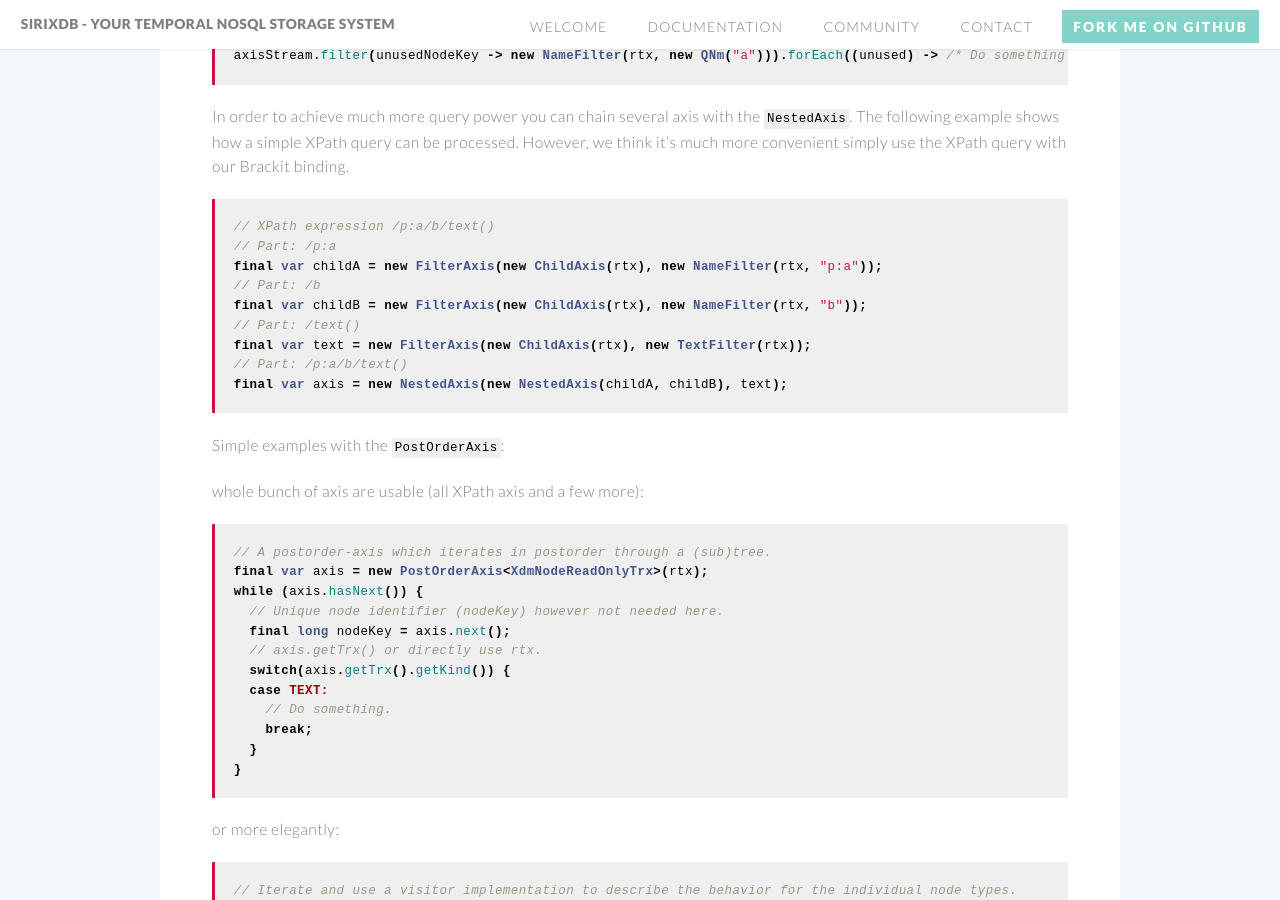
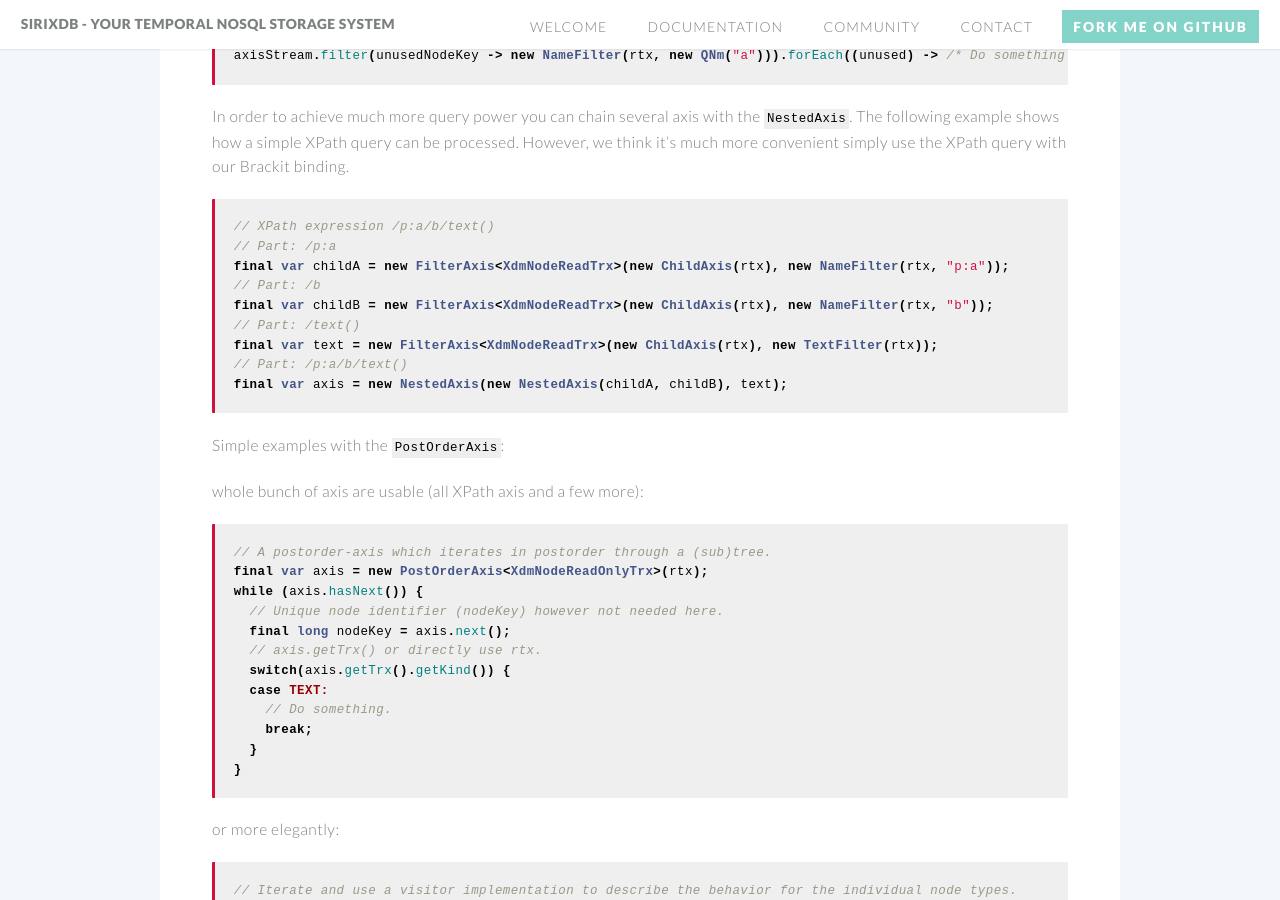
Before and after one commit to sirixdb/sirixdb.github.io, a Jekyll site: the page built from transactional-cursor-api.md, in a window 1280 px wide and 900 px high, scrolled down 7539 px. Built offline with Jekyll 4.4.1, drawn with Linux system fonts in a browser that asks for light colours; our own code applies the rules of GitHub Pages for plain Markdown files; some of the changed lines change nothing that is shown.

Commit message:
Update transactional-cursor-api.md

````diff
--- a/transactional-cursor-api.md
+++ b/transactional-cursor-api.md
@@ -313,11 +313,11 @@ In order to achieve much more query power you can chain several axis with the `N
 ```java
 // XPath expression /p:a/b/text()
 // Part: /p:a
-final var childA = new FilterAxis(new ChildAxis(rtx), new NameFilter(rtx, "p:a"));
+final var childA = new FilterAxis<XdmNodeReadTrx>(new ChildAxis(rtx), new NameFilter(rtx, "p:a"));
 // Part: /b
-final var childB = new FilterAxis(new ChildAxis(rtx), new NameFilter(rtx, "b"));
+final var childB = new FilterAxis<XdmNodeReadTrx>(new ChildAxis(rtx), new NameFilter(rtx, "b"));
 // Part: /text()
-final var text = new FilterAxis(new ChildAxis(rtx), new TextFilter(rtx));
+final var text = new FilterAxis<XdmNodeReadTrx>(new ChildAxis(rtx), new TextFilter(rtx));
 // Part: /p:a/b/text()
 final var axis = new NestedAxis(new NestedAxis(childA, childB), text);
 ```
@@ -385,7 +385,7 @@ In order to test for a predicate for instance select all element nodes in an XML
 ```java
 final var childAxisFilter = new FilterAxis<>(new ChildAxis(rtx), new ElementFilter(rtx), new NameFilter("foo"));
 final var descendantAxis = new DescendantAxis();
-final var predicateAxisFilter = new PredicateFilterAxis<>(rtx, childAxisFilter);
+final var predicateAxisFilter = new PredicateFilterAxis(rtx, childAxisFilter);
 final var nestedAxis = new NestedAxis(descendantAxis, predicateAxisFilter);
 ```
 
````
